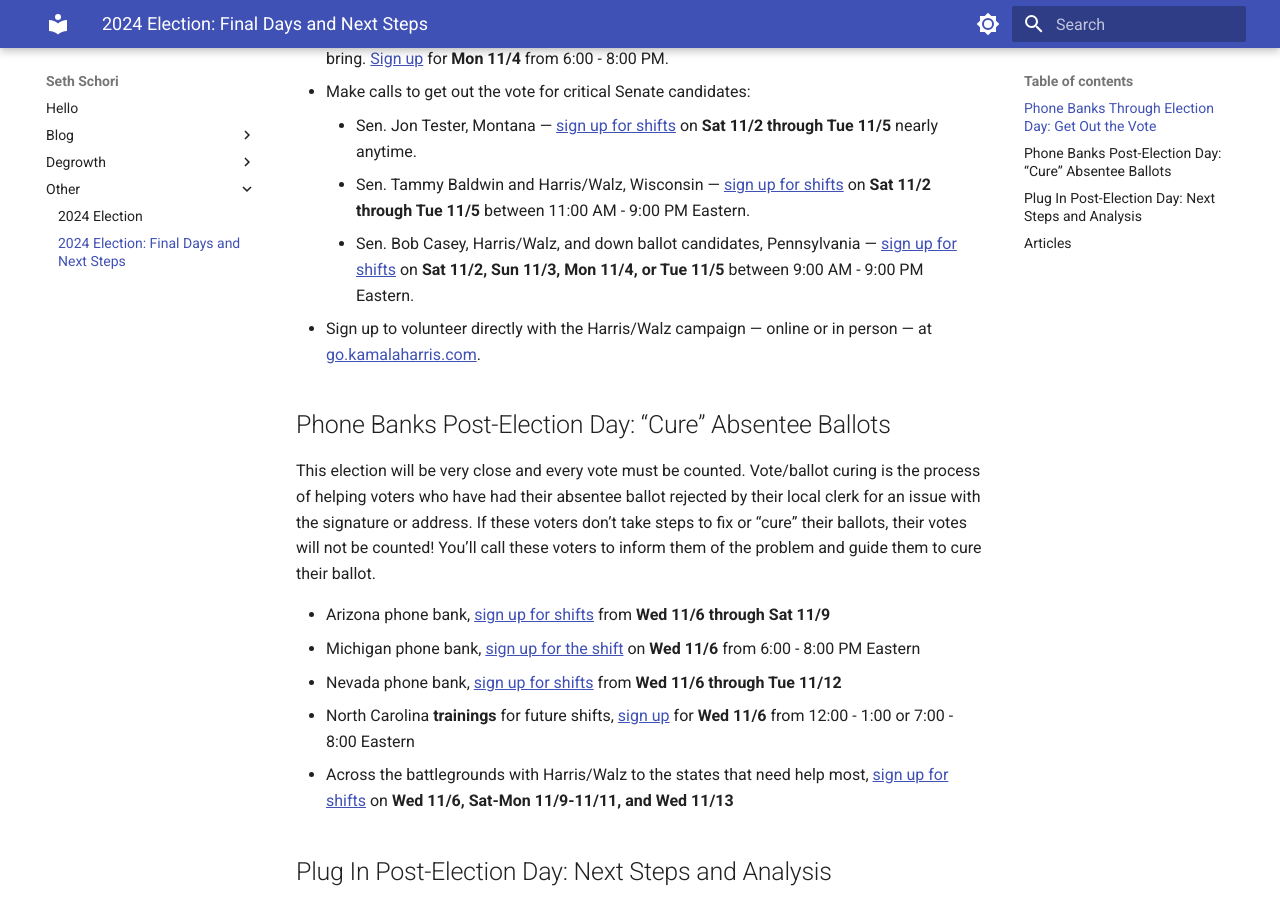
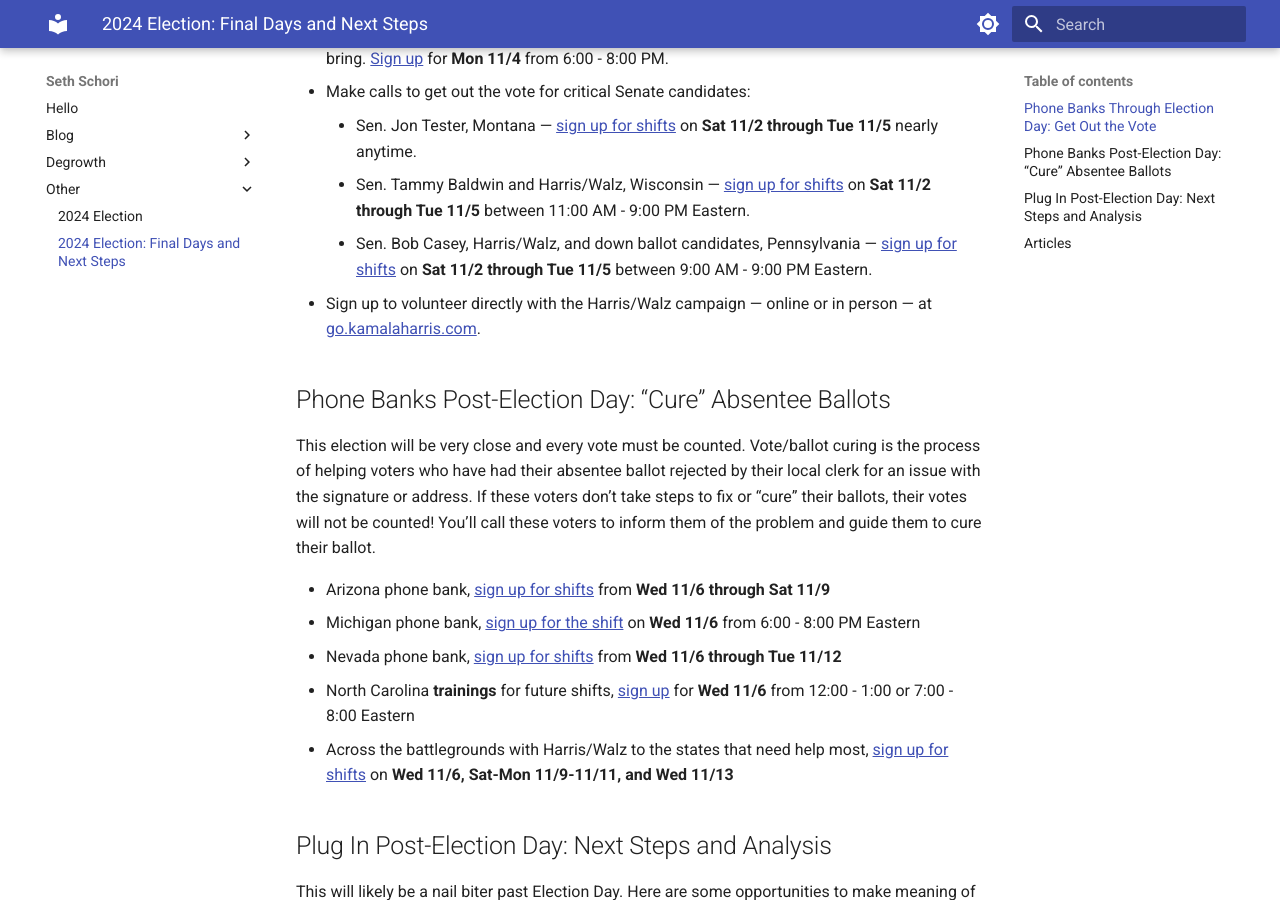
Before and after one commit to sethschori/sethschori.github.io, an MkDocs documentation site: the page built from docs/other/2024-election-ending.md, in a window 1280 px wide and 900 px high, scrolled down 767 px. Built offline with MkDocs 1.6.1 and Material for MkDocs 9.7.7, drawn with Linux system fonts in a browser that asks for light colours.

Commit message:
more tweaks

```diff
--- a/docs/other/2024-election-ending.md
+++ b/docs/other/2024-election-ending.md
@@ -12,7 +12,7 @@
 - Make calls to get out the vote for critical Senate candidates:
 	- Sen. Jon Tester, Montana — [sign up for shifts](https://www.mobilize.us/bigskyvictory/event/703769/) on **Sat 11/2 through Tue 11/5** nearly anytime.
 	- Sen. Tammy Baldwin and Harris/Walz, Wisconsin — [sign up for shifts](https://www.mobilize.us/wisdems/event/701123/) on **Sat 11/2 through Tue 11/5** between 11:00 AM - 9:00 PM Eastern.
-	- Sen. Bob Casey, Harris/Walz, and down ballot candidates, Pennsylvania — [sign up for shifts](https://www.mobilize.us/2024pavictory/event/723274/) on **Sat 11/2, Sun 11/3, Mon 11/4, or Tue 11/5** between 9:00 AM - 9:00 PM Eastern.
+	- Sen. Bob Casey, Harris/Walz, and down ballot candidates, Pennsylvania — [sign up for shifts](https://www.mobilize.us/2024pavictory/event/723274/) on **Sat 11/2 through Tue 11/5** between 9:00 AM - 9:00 PM Eastern.
 - Sign up to volunteer directly with the Harris/Walz campaign — online or in person — at [go.kamalaharris.com](https://go.kamalaharris.com/).
 ## Phone Banks Post-Election Day: “Cure” Absentee Ballots
 This election will be very close and every vote must be counted. Vote/ballot curing is the process of helping voters who have had their absentee ballot rejected by their local clerk for an issue with the signature or address. If these voters don’t take steps to fix or “cure” their ballots, their votes will not be counted! You’ll call these voters to inform them of the problem and guide them to cure their ballot.
```
